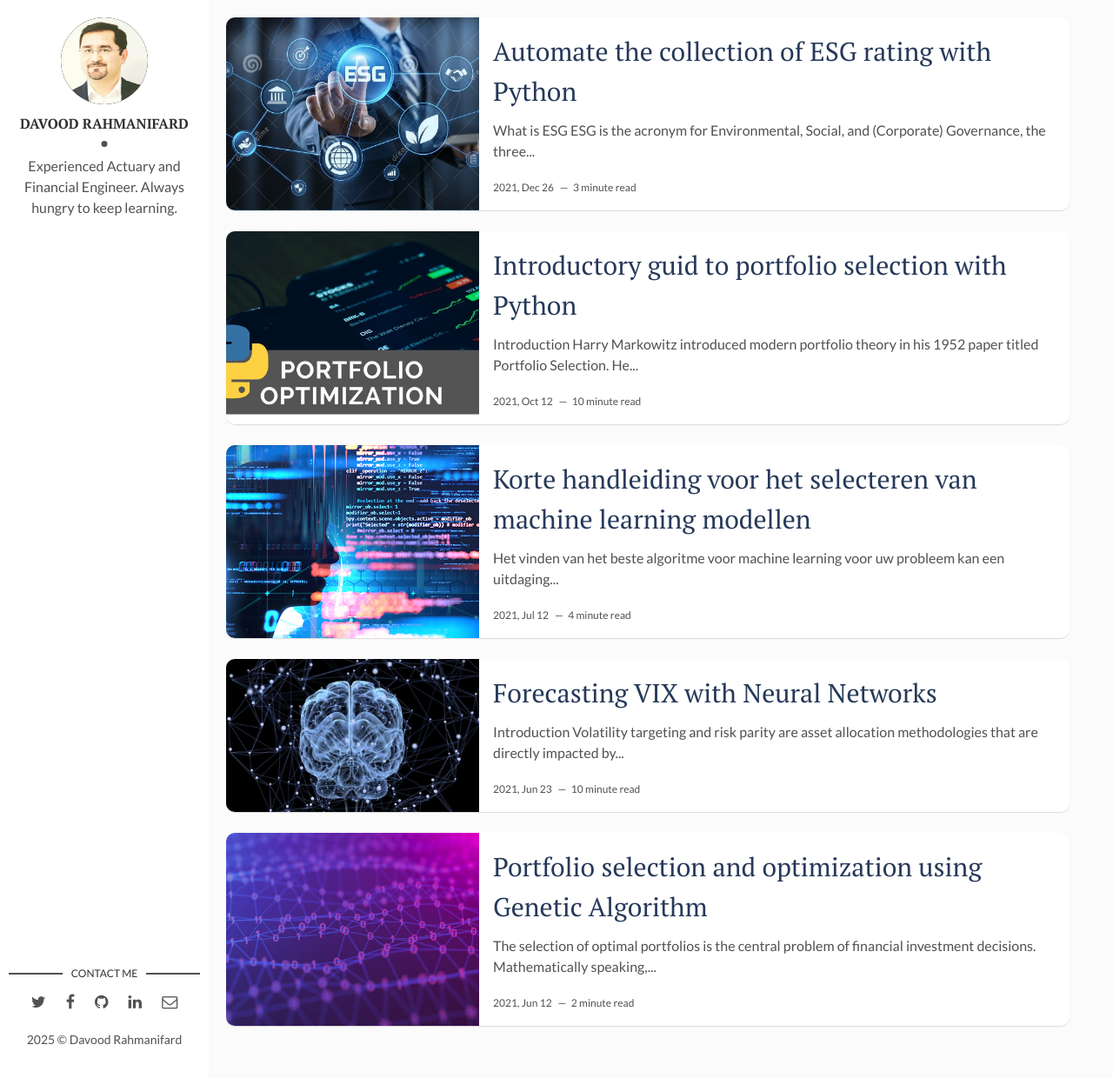
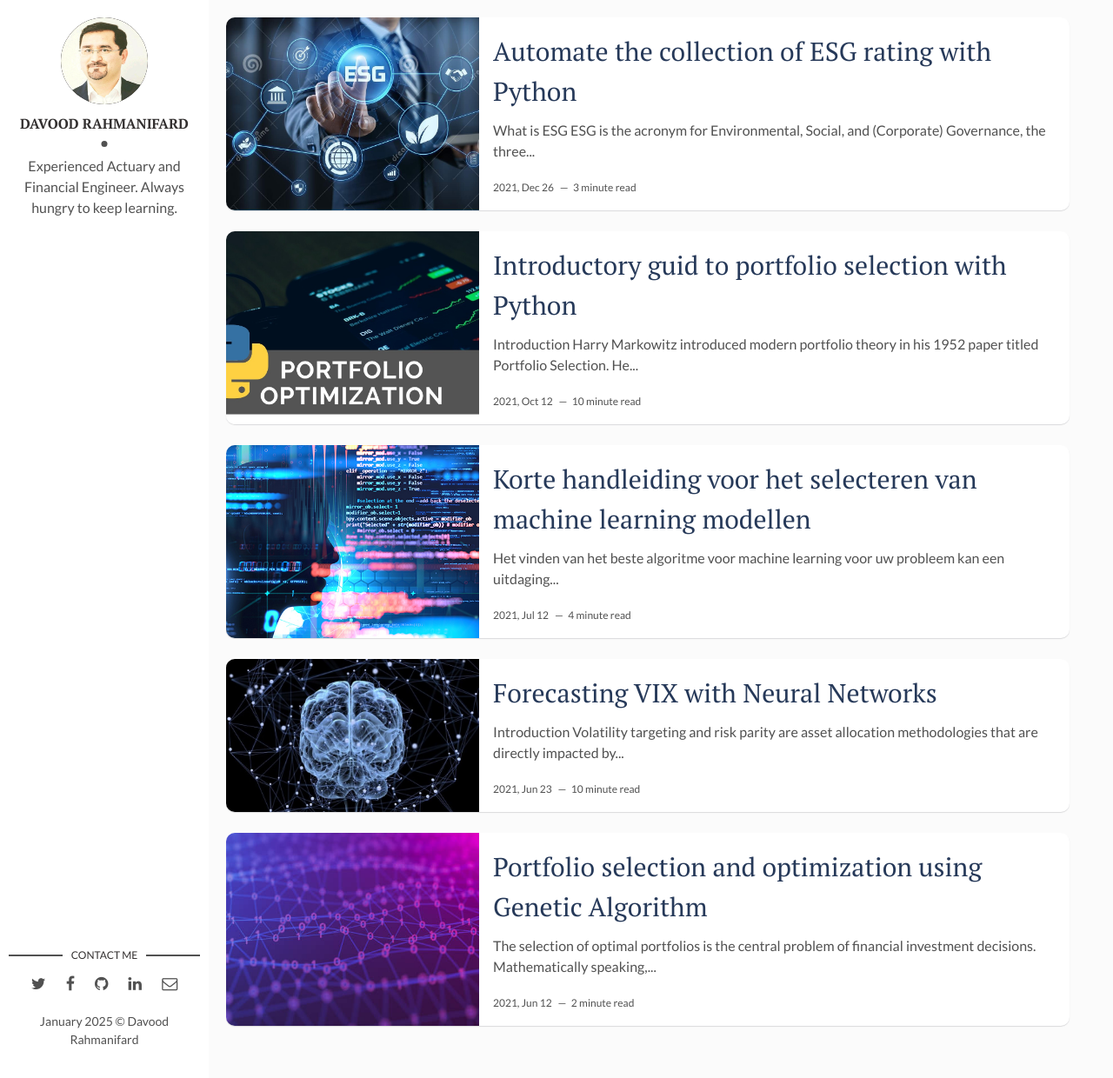
Before and after one commit to davoodrahmanifard/davoodrahmanifard.github.io, a Jekyll site: the page built from index.html, in a window 1280 px wide and 1240 px high. Shown: the whole window at 87% size. Built offline with Jekyll 4.4.1, drawn with Linux system fonts in a browser that asks for light colours; the list of posts is cut into pages by our own code.

Commit message:
Update main.html
change the format of date for site.time

```diff
--- a/_layouts/main.html
+++ b/_layouts/main.html
@@ -44,7 +44,7 @@ layout: default
       </ul>
     </section> <!-- End Section Contact -->
     <div class="copyright">
-      <p>{{site.time | date: '%Y'}} &copy; {{site.author}}</p>
+      <p>{{site.time | date: '%B %Y'}} &copy; {{site.author}}</p>
     </div>
   </footer> <!-- End Footer -->
 </aside> <!-- End Sidebar -->
```
